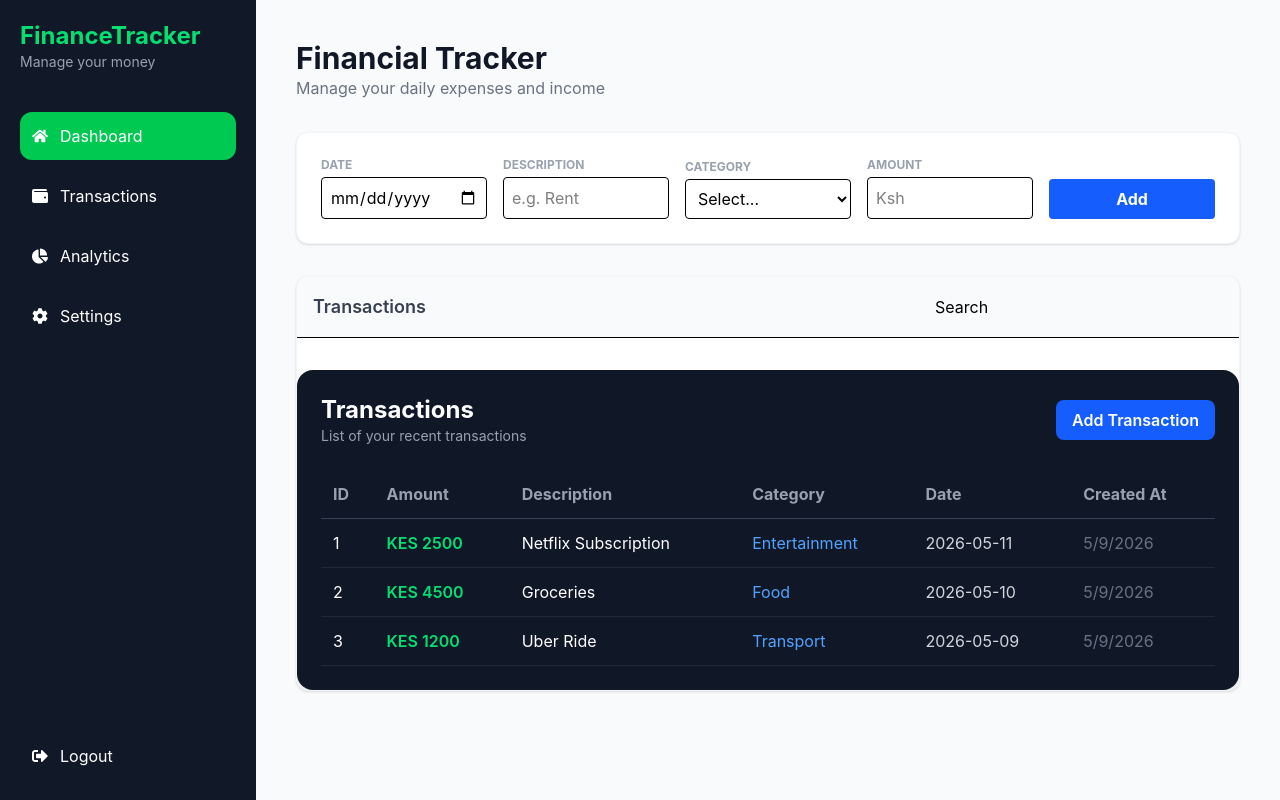
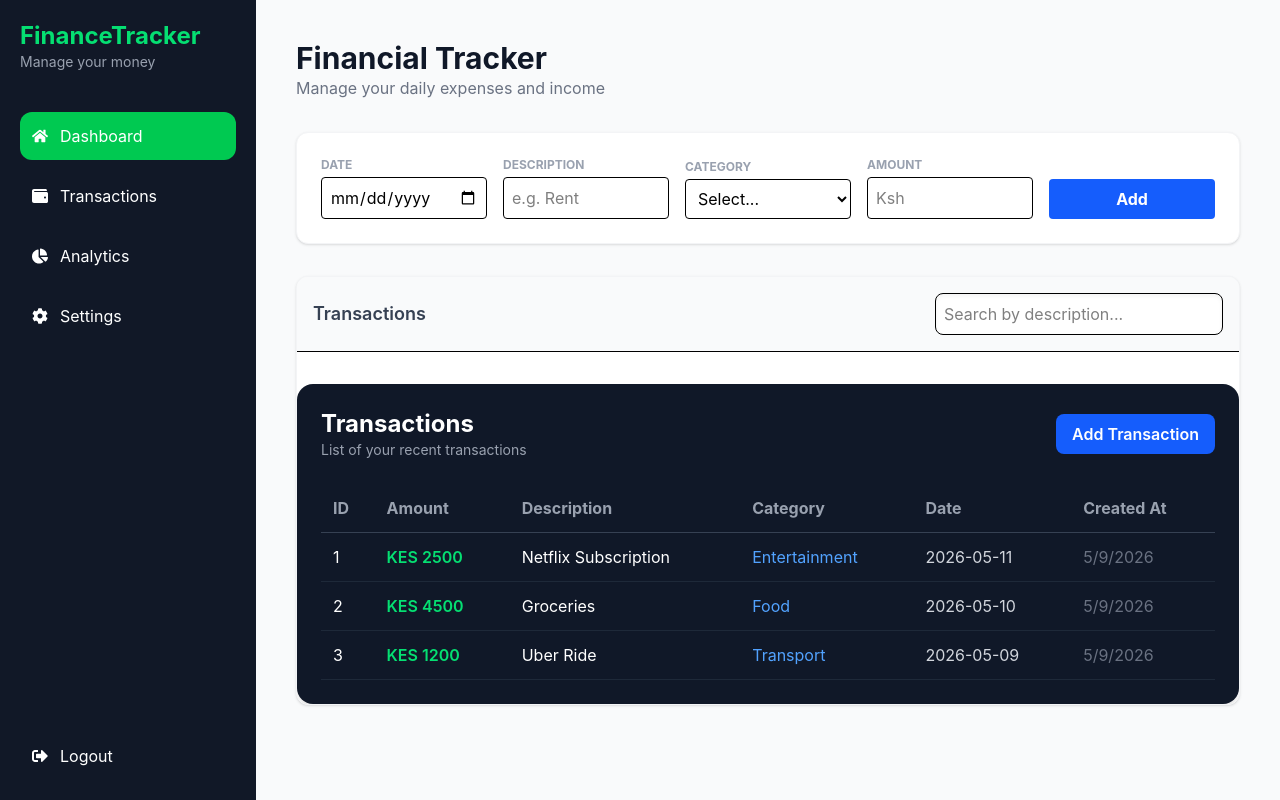
Before and after one commit to KINZU-17/Financial-Tracker, a React (Vite) app: page / in a window 1280 px wide. Built offline with nearby package versions, Linux system fonts and the light colour scheme.

Commit message:
Search update

```diff
--- a/src/Components/Search.jsx
+++ b/src/Components/Search.jsx
@@ -1,7 +1,10 @@
-import React from 'react'
-
-export default function Search() {
+export default function Search({ onSearch }) {
   return (
-    <div>Search</div>
-  )
+    <input
+      type="text"
+      placeholder="Search by description..."
+      className="w-full p-2 border rounded-lg bg-white shadow-inner focus:outline-blue-500"
+      onChange={(e) => onSearch(e.target.value)}
+    />
+  );
 }
```
